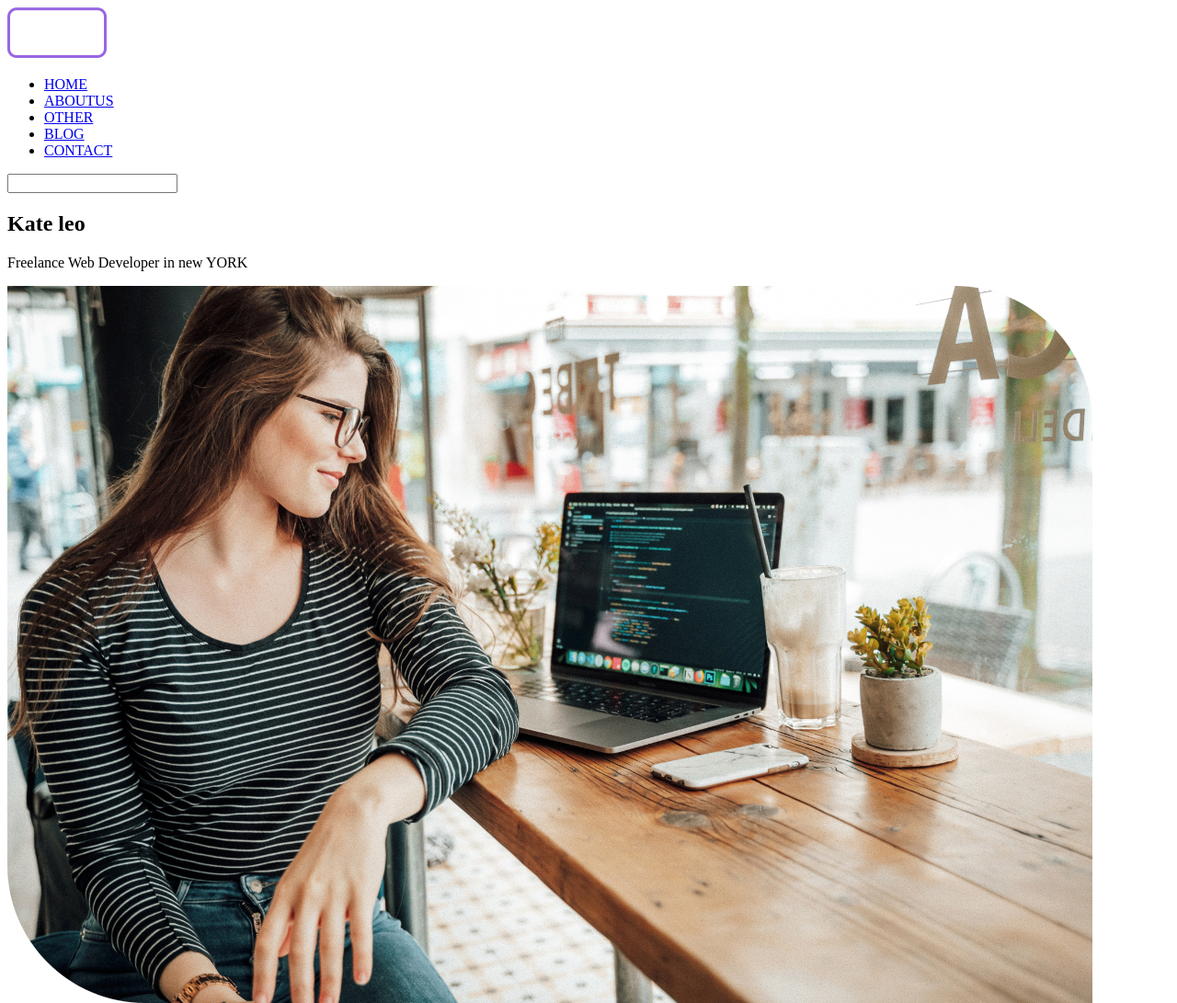
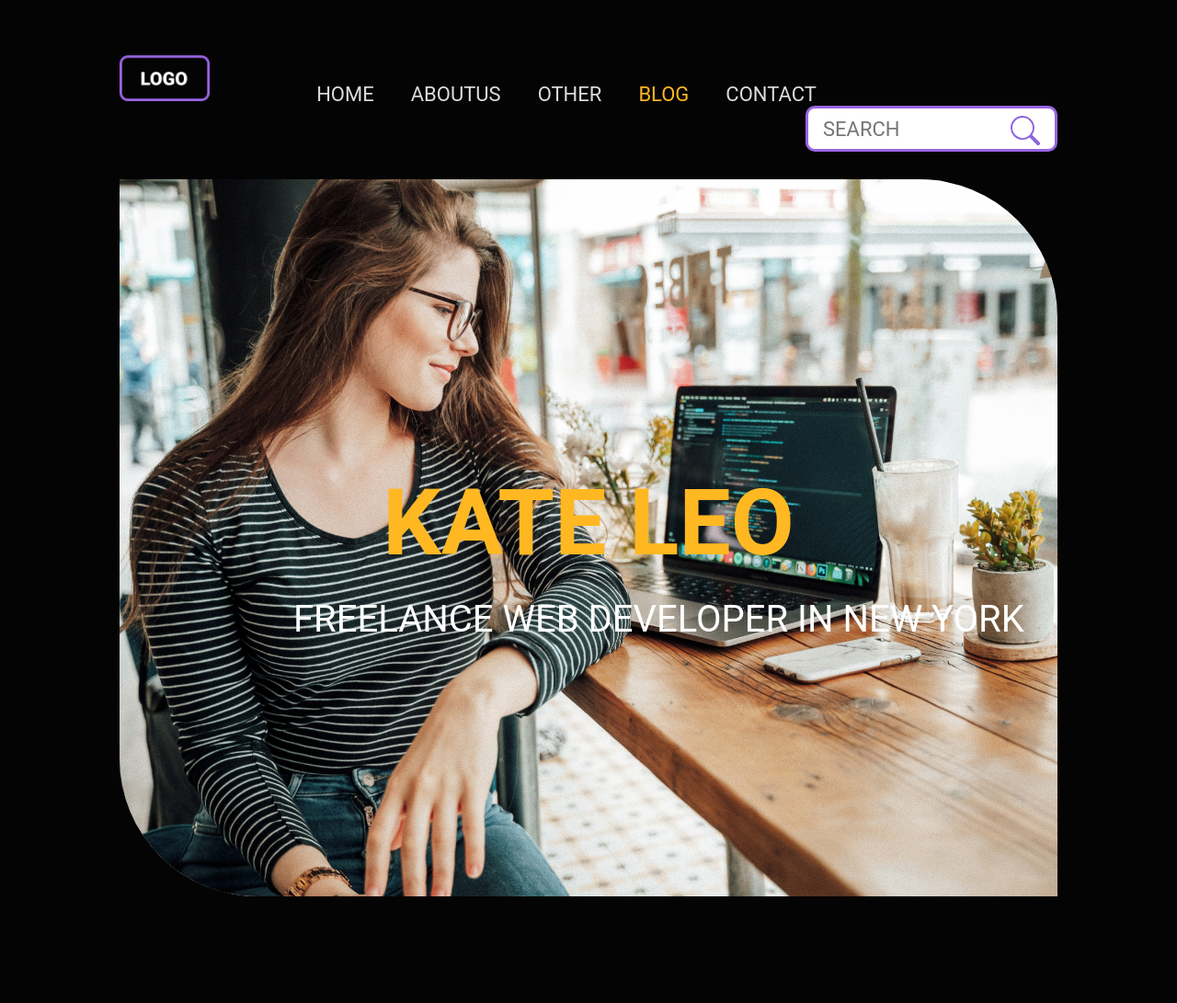
Before and after one commit to geran1ka/portfolio, a plain HTML site: page index.html in a window 1280 px wide. Shown: the whole page at 92% size. After the commit the page ends 1035 px from the top, so only its background shows below. Drawn offline with Linux system fonts and the light colour scheme.

Commit message:
Блок header и hero

```diff
--- /dev/null
+++ b/index.css
@@ -0,0 +1,22 @@
+@import url("style/header.css");
+@import url("style/hero.css");
+
+* {
+  margin: 0;
+  padding: 0;
+}
+
+body {
+  background-color: #050404;
+}
+
+ul {
+  margin: 0;
+  padding: 0;
+  list-style: none;
+}
+
+.container {
+  max-width: 1180px;
+  margin: 60px 130px;
+}
--- a/index.html
+++ b/index.html
@@ -4,13 +4,14 @@
   <meta charset="UTF-8">
   <meta http-equiv="X-UA-Compatible" content="IE=edge">
   <meta name="viewport" content="width=device-width, initial-scale=1.0">
+  <link rel="stylesheet" href="index.css">
   <title>KATE LEO</title>
 </head>
 <body>
-
-  <header>
+  <div class="container">
+    <header class="header">
       <img class="header__logo" src="image/logo_1.png" alt="">
-    <nav>
+      <nav class="header__nav">
         <ul class="header__list">
           <li class="header__item">
             <a href="#" class="header__link">HOME</a>
@@ -22,23 +23,23 @@
             <a href="#" class="header__link">OTHER</a>
           </li>
           <li class="header__item">
-          <a href="#" class="header__link">BLOG</a>
+            <a href="#" class="header__link header__link-active">BLOG</a>
           </li>
           <li class="header__item">
             <a href="#" class="header__link">CONTACT</a>
           </li>
         </ul>
       </nav>
-    <input class="header__search" type="search" name="search">
+      <input class="header__search" type="search" name="search" placeholder="search">
     </header>
-
+  </div>
   <main>
+    <div class="container">
       <section class="hero">
         <h1 class="hero__title">Kate leo</h1>
         <p class="hero__text">Freelance Web Developer in new YORK</p>
-      <img class="hero__title" src="image/kate_leo.jpg" alt="Девушка с ноутбуком сидит за деревянным столом">
       </section>
+    </div>
   </main>
-
 </body>
 </html>
--- /dev/null
+++ b/style/header.css
@@ -0,0 +1,49 @@
+.header {
+  margin-bottom: 80px;
+}
+
+.header__logo {
+  max-height: 50px;
+}
+.header__nav {
+  display: inline-block;
+  margin-left: 112px;
+}
+
+.header__item {
+  display: inline-block;
+  margin-right: 36px;
+  font-size: 22px;
+  font-family: "Roboto";
+  color: rgb(255, 255, 255);
+  text-transform: uppercase;
+  text-align: left;
+}
+
+.header__link {
+  text-decoration: none;
+  color: #dddddd;
+}
+
+.header__link-active {
+  color: #ffb822;
+}
+
+.header__search {
+  float: right;
+  padding-left: 16px;
+  padding-right: 12px;
+  width: 274px;
+  height: 50px;
+  font-size: 22px;
+  font-family: "Roboto";
+  color: rgb(204, 204, 204);
+  text-transform: uppercase;
+  line-height: 1;
+  text-align: left;
+  border: 3px solid #9965e3;
+  border-radius: 10px;
+  background-image: url("../image/search.svg");
+  background-repeat: no-repeat;
+  background-position: 220px 8px;
+}
--- /dev/null
+++ b/style/hero.css
@@ -0,0 +1,29 @@
+.hero {
+  text-align: center;
+  background-image: url("../image/kate_leo.jpg");
+  background-repeat: no-repeat;
+  border-radius: 0 150px;
+  height: 780px;
+
+
+}
+
+.hero__title {
+  padding-top: 324px;
+  font-size: 100px;
+  font-family: "Roboto";
+  color: rgb(255, 184, 34);
+  text-transform: uppercase;
+  line-height: 1;
+  margin-bottom: 35px;
+}
+
+.hero__text {
+  padding-left: 189px;
+  font-size: 40px;
+  font-family: "Roboto";
+  color: rgb(255, 255, 255);
+  text-transform: uppercase;
+  line-height: 1;
+  text-align: left;
+}
```
Also changed, not shown: 1 other file. Lines whose indentation alone changed are shown as unchanged.
